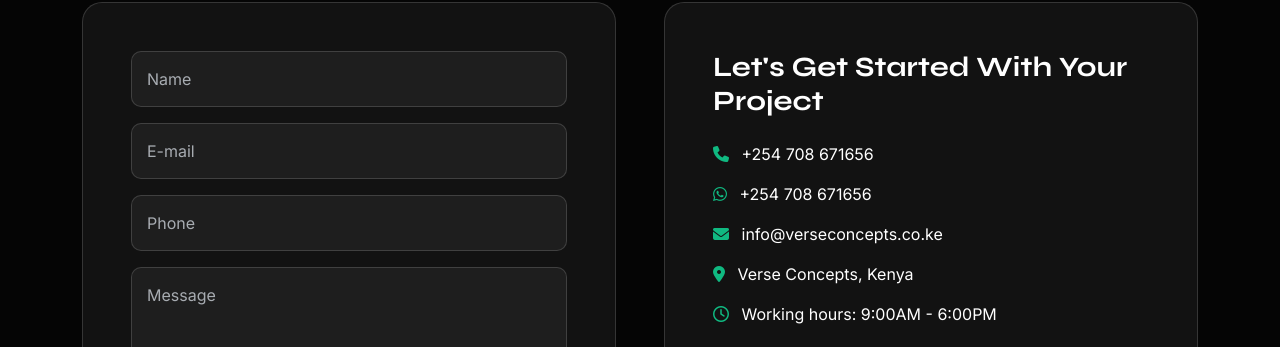
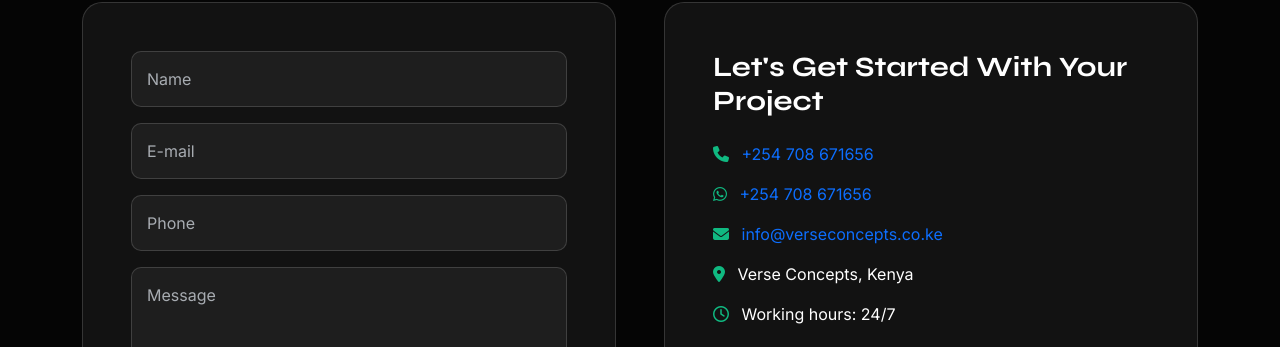
Before and after one commit to ToshTony/verseconcepts, a plain HTML site: page page1.html in a window 1280 px wide. Shown: the part 3363-3710 px from the top of the page. Drawn offline with nearby package versions, Linux system fonts and the light colour scheme; grey boxes are pictures that could not be loaded.

Commit message:
revision2

```diff
--- a/page1.html
+++ b/page1.html
@@ -423,13 +423,39 @@
                 <div class="col-lg-6" data-aos="fade-left">
                     <div class="glass-card p-4 p-md-5">
                         <h3 class="mb-4">Let's Get Started With Your Project</h3>
-                        <ul class="list-unstyled mb-4 ">
-                            <li class="mb-3"><i class="fa-solid fa-phone me-2 text-primary-custom"></i> +254 708 671656</li>
-                            <li class="mb-3"><i class="fa-brands fa-whatsapp me-2 text-primary-custom"></i> +254 708 671656</li>
-                            <li class="mb-3"><i class="fa-solid fa-envelope me-2 text-primary-custom"></i> info@verseconcepts.co.ke</li>
-                            <li class="mb-3"><i class="fa-solid fa-location-dot me-2 text-primary-custom"></i> Verse Concepts, Kenya</li>
-                            <li class="mb-3"><i class="fa-regular fa-clock me-2 text-primary-custom"></i> Working hours: 9:00AM - 6:00PM</li>
+                        <ul class="list-unstyled mb-4">
+                            <li class="mb-3">
+                                <a href="tel:+254708671656" class="text-decoration-none">
+                                    <i class="fa-solid fa-phone me-2 text-primary-custom"></i>
+                                    +254 708 671656
+                                </a>
+                            </li>
+
+                            <li class="mb-3">
+                                <a href="https://wa.me/254708671656" target="_blank" class="text-decoration-none">
+                                    <i class="fa-brands fa-whatsapp me-2 text-primary-custom"></i>
+                                    +254 708 671656
+                                </a>
+                            </li>
+
+                            <li class="mb-3">
+                                <a href="mailto:info@verseconcepts.co.ke" class="text-decoration-none ">
+                                    <i class="fa-solid fa-envelope me-2 text-primary-custom"></i>
+                                    info@verseconcepts.co.ke
+                                </a>
+                            </li>
+
+                            <li class="mb-3">
+                                <i class="fa-solid fa-location-dot me-2 text-primary-custom"></i>
+                                Verse Concepts, Kenya
+                            </li>
+
+                            <li class="mb-3">
+                                <i class="fa-regular fa-clock me-2 text-primary-custom"></i>
+                                Working hours: 24/7
+                            </li>
                         </ul>
+
                         <div class="rounded-4 overflow-hidden border border-secondary border-opacity-25" style="height: 250px;">
                             <iframe src="https://www.google.com/maps/embed?pb=!1m18!1m12!1m3!1d255281.19036281522!2d36.7073074486214!3d-1.30319337225595!2m3!1f0!2f0!3f0!3m2!1i1024!2i768!4f13.1!3m3!1m2!1s0x182f1172d84d49a7%3A0xf7cf0254b297924c!2sNairobi%2C%20Kenya!5e0!3m2!1sen!2sus!4v1703173512345!5m2!1sen!2sus" width="100%" height="100%" style="border:0;" allowfullscreen="" loading="lazy"></iframe>
                         </div>
```
Also changed, not shown: page4.html (+1 -1 lines).
